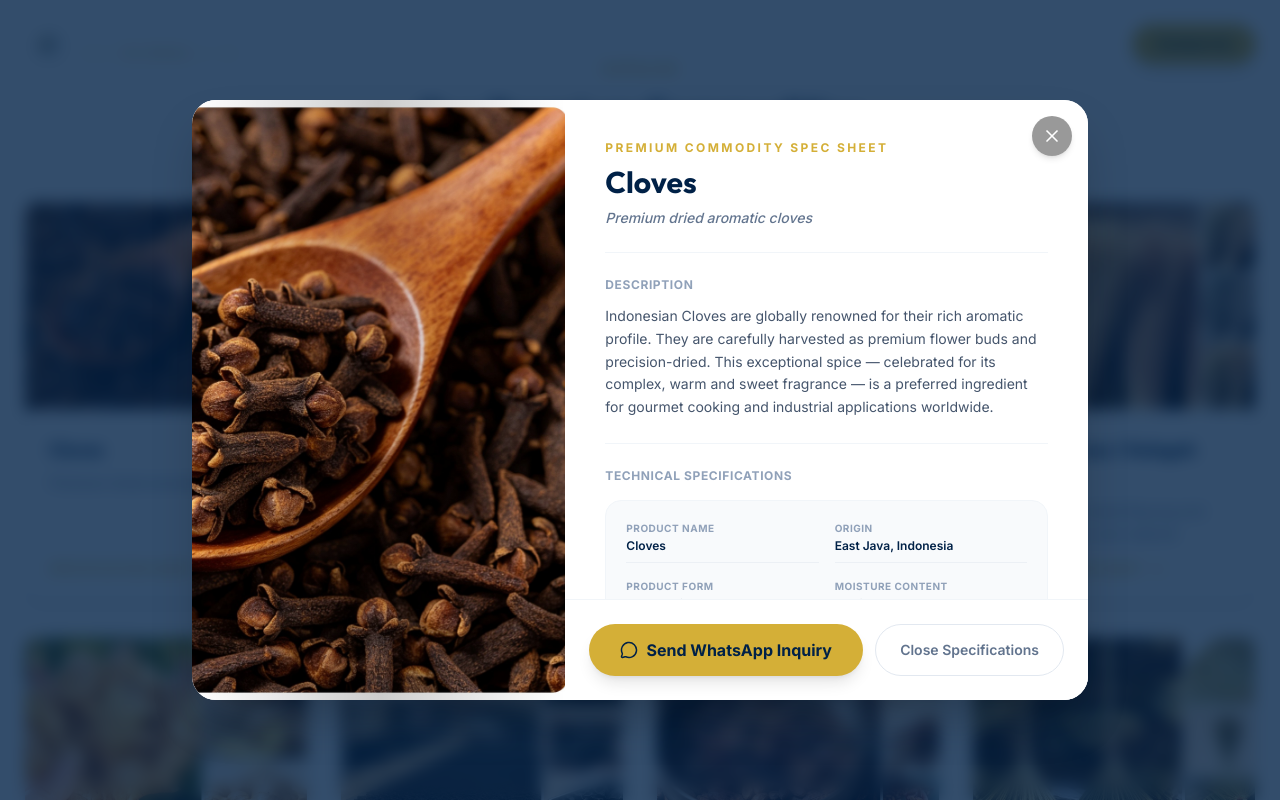
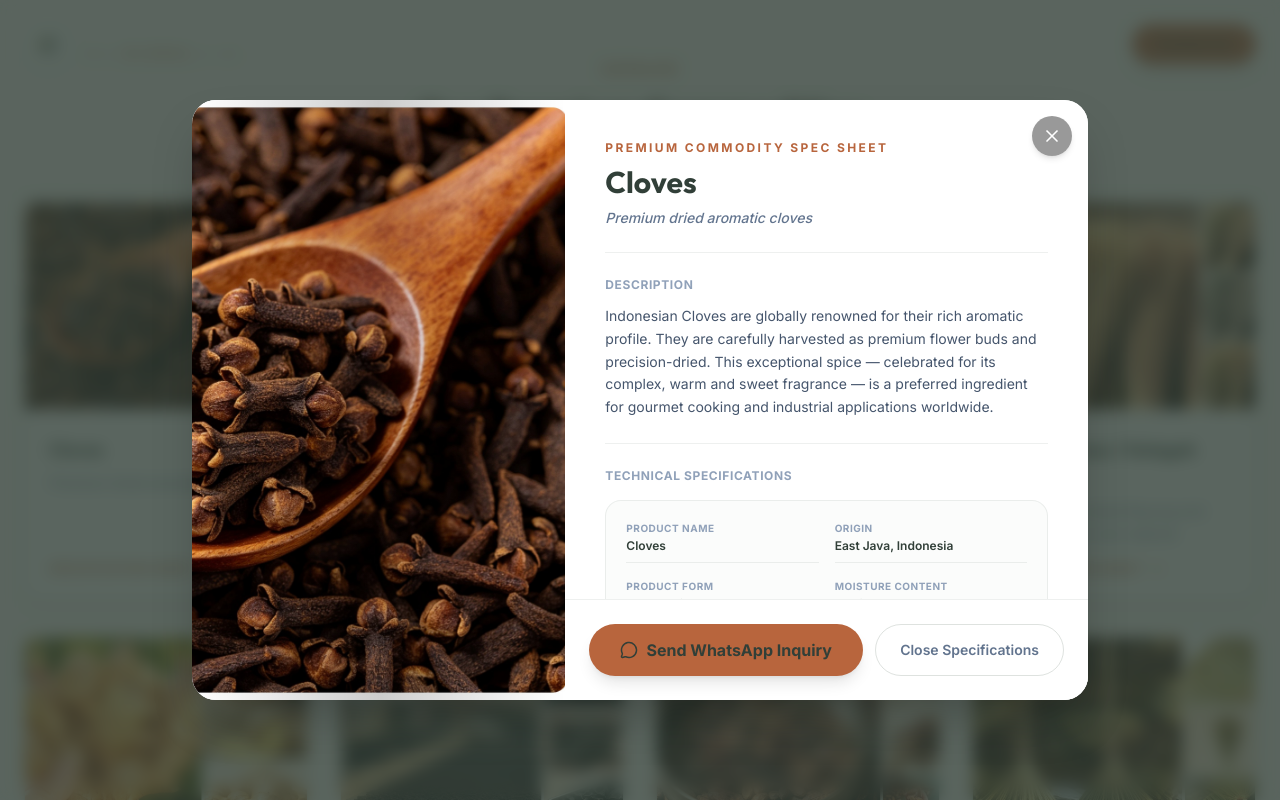
Before and after one commit to audaily007-hub/Website-Tridaya, a React (Vite) app: page / in a window 1280 px wide. Both pictures are taken after a click on the element 166 px from the left and 2749 px from the top of the page. Shown: the part 2349-3149 px from the top of the page. Built offline with nearby package versions, Linux system fonts and the light colour scheme.

Commit message:
feat: Refactor color palette and layout
Updates CSS variables and Tailwind classes to use a new earthy and sage-themed color palette. Adjusts layout in App.tsx for better visual presentation.

```diff
--- a/src/App.tsx
+++ b/src/App.tsx
@@ -106,7 +106,7 @@ export default function App() {
   const whatsappUrl = `https://wa.me/${whatsappNumber.replace('+', '')}?text=${encodeURIComponent(t.waMessage)}`;
 
   return (
-    <div className="min-h-screen selection:bg-gold selection:text-white">
+    <div className="min-h-screen flex flex-col selection:bg-gold selection:text-white">
       {/* Navigation */}
       <nav className={`fixed w-full z-50 transition-all duration-300 ${scrolled ? 'bg-white shadow-lg py-3' : 'bg-transparent py-5'}`}>
         <div className="container mx-auto px-6 flex justify-between items-center">
@@ -286,7 +286,7 @@ export default function App() {
       </section>
 
       {/* Core Values Section */}
-      <section className="py-24 bg-slate-50">
+      <section className="py-24 bg-sage-light/30">
         <div className="container mx-auto px-6 text-center mb-16">
           <span className="text-gold font-bold uppercase tracking-widest text-sm mb-4 block">Principle</span>
           <h2 className="text-4xl font-display font-bold text-navy">{t.values.title}</h2>
@@ -306,7 +306,7 @@ export default function App() {
                 whileInView={{ opacity: 1, y: 0 }}
                 transition={{ delay: idx * 0.1 }}
                 viewport={{ once: true }}
-                className="bg-white p-8 rounded-2xl shadow-sm hover:shadow-xl transition-shadow border border-slate-100 group"
+                className="bg-white p-8 rounded-2xl shadow-sm hover:shadow-xl transition-shadow border border-sage/10 group"
               >
                 <div className="w-14 h-14 bg-navy/5 rounded-xl flex items-center justify-center text-navy mb-6 group-hover:bg-gold transition-colors group-hover:text-white">
                   <value.icon size={28} />
@@ -320,7 +320,7 @@ export default function App() {
       </section>
 
       {/* Products Grid */}
-      <section id="products" className="py-24 bg-white">
+      <section id="products" className="py-24 bg-[#FCFAF7]">
         <div className="container mx-auto px-6 text-center mb-16">
           <span className="text-gold font-bold uppercase tracking-widest text-sm mb-4 block">Catalog</span>
           <h2 className="text-4xl font-display font-bold text-navy">{t.products.title}</h2>
@@ -331,13 +331,13 @@ export default function App() {
             {t.products.items.map((product, idx) => (
               <motion.div
                 key={idx}
-                className="group relative overflow-hidden rounded-2xl bg-white shadow-md border border-slate-200/60 cursor-pointer hover:shadow-xl transition-[box-shadow,border-color] duration-300 flex flex-col h-full"
+                className="group relative overflow-hidden rounded-2xl bg-white shadow-md border border-sage/20 cursor-pointer hover:shadow-xl transition-[box-shadow,border-color] duration-300 flex flex-col h-full"
                 initial={{ y: 0 }}
                 whileHover={{ y: -5 }}
                 transition={{ duration: 0.2, ease: 'easeOut' }}
                 onClick={() => setSelectedProduct(product)}
               >
-                <div className="relative w-full aspect-[4/3] overflow-hidden flex-shrink-0 bg-slate-100">
+                <div className="relative w-full aspect-[4/3] overflow-hidden flex-shrink-0 bg-sage-light/40">
                   <img
                     src={product.image || `https://images.unsplash.com/photo-1544662241-ef17101bb0d0?auto=format&fit=crop&q=80&w=600&sig=${idx}`}
                     alt={product.name}
@@ -410,7 +410,7 @@ export default function App() {
       </section>
 
       {/* Footer */}
-      <footer className="bg-navy pt-20 pb-10 border-t border-white/5">
+      <footer className="mt-auto bg-navy pt-20 pb-10 border-t border-white/5">
         <div className="container mx-auto px-6">
           <div className="grid md:grid-cols-4 gap-12 mb-16">
             <div className="col-span-2">
@@ -532,7 +532,7 @@ export default function App() {
                     </p>
                   </div>
 
-                  <div className="border-t border-slate-100 pt-6">
+                  <div className="border-t border-sage/10 pt-6">
                     <h4 className="text-xs uppercase tracking-wider text-slate-400 font-bold mb-3">
                       Description
                     </h4>
@@ -542,13 +542,13 @@ export default function App() {
                   </div>
 
                   {selectedProduct.specs && (
-                    <div className="border-t border-slate-100 pt-6">
+                    <div className="border-t border-sage/10 pt-6">
                       <h4 className="text-xs uppercase tracking-wider text-slate-400 font-bold mb-4">
                         Technical Specifications
                       </h4>
-                      <div className="grid grid-cols-1 sm:grid-cols-2 gap-4 bg-slate-50 p-5 rounded-2xl border border-slate-100 mb-6">
+                      <div className="grid grid-cols-1 sm:grid-cols-2 gap-4 bg-sage-light/20 p-5 rounded-2xl border border-sage/10 mb-6">
                         {Object.entries(selectedProduct.specs).map(([key, val]: any) => (
-                          <div key={key} className="flex flex-col border-b border-slate-200/50 pb-2 last:border-0 last:pb-0">
+                          <div key={key} className="flex flex-col border-b border-sage/10 pb-2 last:border-0 last:pb-0">
                             <span className="text-[10px] uppercase font-bold text-slate-400 tracking-wider">
                               {key}
                             </span>
@@ -563,7 +563,7 @@ export default function App() {
                 </div>
 
                 {/* Sticky Action Footer */}
-                <div className="p-6 border-t border-slate-100 bg-white flex flex-col sm:flex-row gap-3 flex-shrink-0">
+                <div className="p-6 border-t border-sage/10 bg-white flex flex-col sm:flex-row gap-3 flex-shrink-0">
                   <a
                     href={`https://wa.me/${whatsappNumber.replace('+', '')}?text=${encodeURIComponent(
                       lang === 'EN'
@@ -579,7 +579,7 @@ export default function App() {
                   </a>
                   <button
                     onClick={() => setSelectedProduct(null)}
-                    className="px-6 py-3.5 border border-slate-200 hover:bg-slate-50 text-slate-500 font-semibold text-sm rounded-full transition-colors"
+                    className="px-6 py-3.5 border border-sage/20 hover:bg-sage-light/40 text-slate-500 font-semibold text-sm rounded-full transition-colors"
                   >
                     {lang === 'EN' ? 'Close Specifications' : 'Tutup Spesifikasi'}
                   </button>
--- a/src/index.css
+++ b/src/index.css
@@ -5,23 +5,32 @@
   --font-sans: "Inter", ui-sans-serif, system-ui, sans-serif;
   --font-display: "Outfit", sans-serif;
 
-  --color-navy: #002147;
-  --color-gold: #D4AF37;
-  --color-gold-light: #F4D03F;
+  --color-navy: #313F38;         /* Smoky Forest Sage (Deep Greenish/Gray Charcoal) */
+  --color-navy-dark: #1E2723;    /* Very Deep Pine Shadow */
+  --color-gold: #B8653D;         /* Organic Terracotta Clay */
+  --color-gold-light: #CE8660;   /* Light Terracotta Ochre */
+  --color-earth-bg: #FAF6F2;     /* Warm Clay-Brown Minimalist Studio Background */
+  --color-earth-card: #FFFFFF;   /* Clean organic paper white */
+  --color-sage: #5C6E61;         /* Warm Sage Accent */
+  --color-sage-light: #EBF0EC;   /* Pale Sage Wash */
 }
 
 @layer base {
-  body {
-    @apply font-sans text-navy bg-slate-50;
+  html, body, #root {
+    @apply min-h-screen text-navy bg-earth-bg font-sans;
+    height: auto;
+    overflow-x: hidden;
+    overflow-y: auto;
+    scroll-behavior: smooth;
   }
 }
 
 .premium-gradient {
-  background: linear-gradient(135deg, #002147 0%, #001a38 100%);
+  background: linear-gradient(135deg, var(--color-navy) 0%, var(--color-navy-dark) 100%);
 }
 
 .gold-shimmer {
-  background: linear-gradient(90deg, #D4AF37 0%, #F4D03F 50%, #D4AF37 100%);
+  background: linear-gradient(90deg, var(--color-gold) 0%, var(--color-gold-light) 50%, var(--color-gold) 100%);
   background-size: 200% 100%;
   animation: shimmer 3s infinite linear;
 }
```
